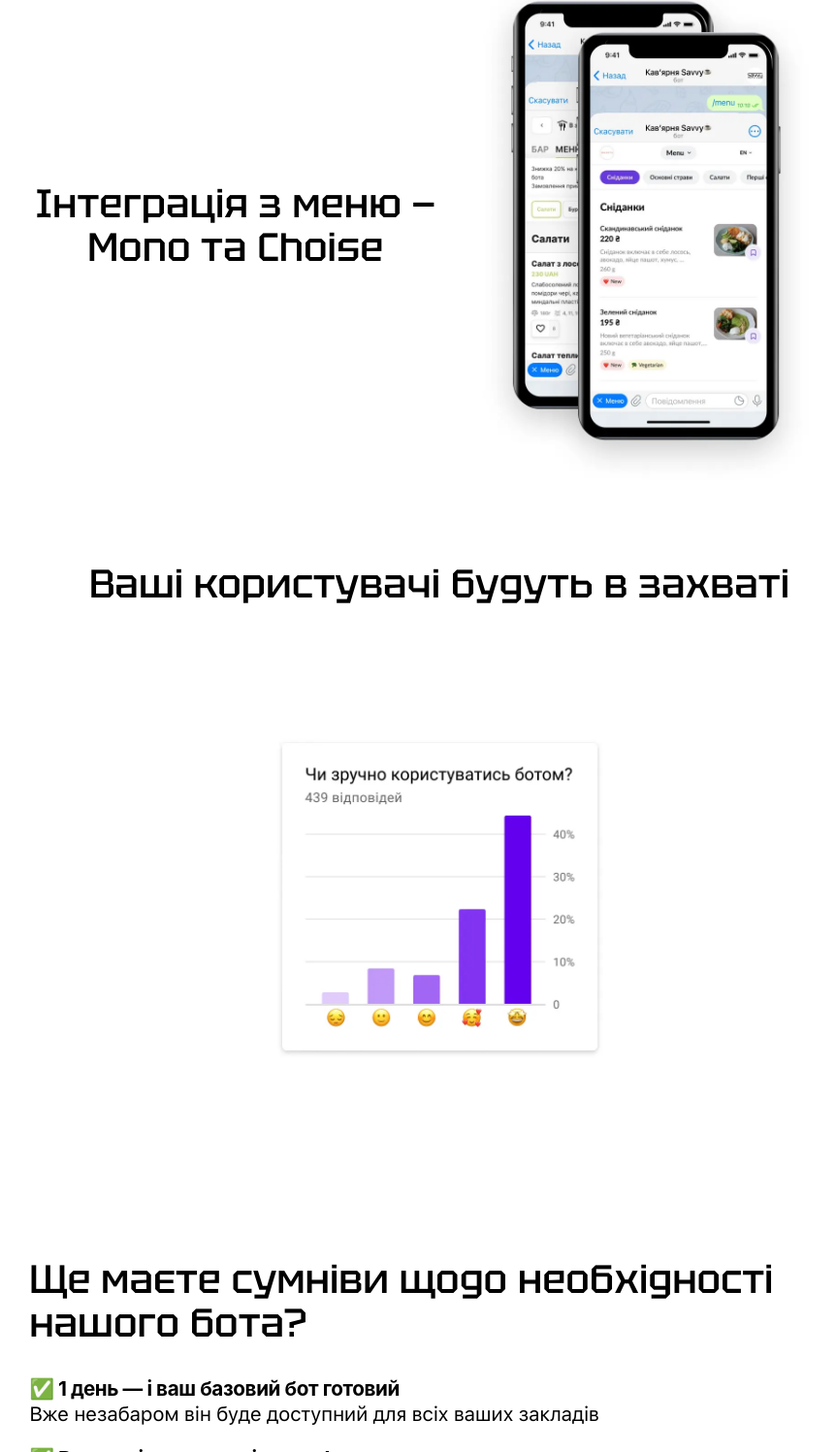
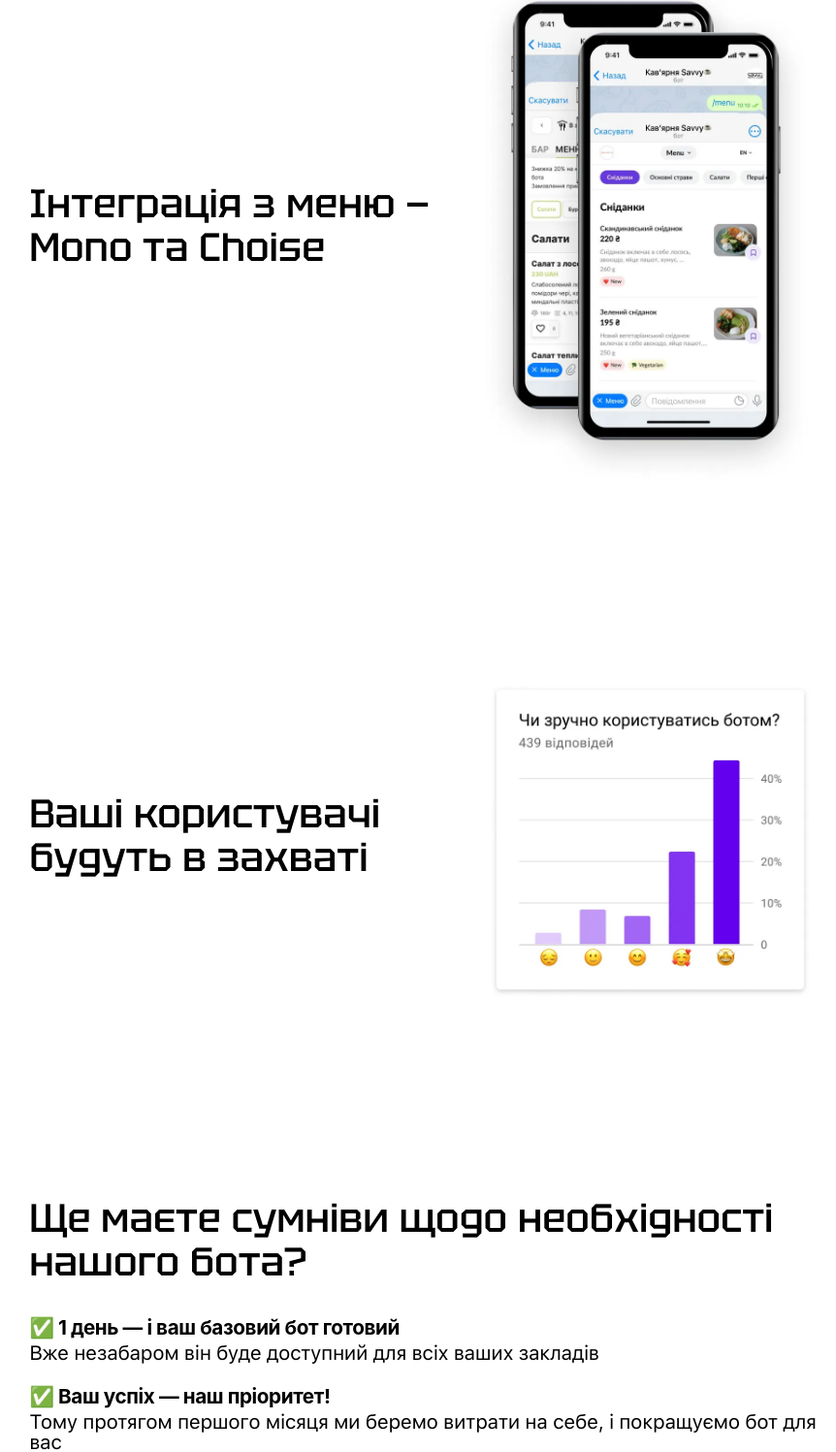
Before and after one commit to KIBINNANEKO/layout-landing-savvy-service, a plain HTML site: page index.html in a window 1280 px wide. Shown: the part 2781-4278 px from the top of the page at 97% size, without its empty margins (187-1049 px from the left). Drawn offline with nearby package versions, Linux system fonts and the light colour scheme; a web font is replaced by a local one.

Commit message:
fix: fixed 4, 5 block text alignes

```diff
--- a/index.html
+++ b/index.html
@@ -83,7 +83,7 @@
 			<div class="block-4">
 				<div class="page display-flex__not-reverse">
 					<div>
-						<h2 class="main-subheader">Інтеграція з меню — Mono та Choise</h2>
+						<h2 class="main-subheader__optional">Інтеграція з меню — Mono та Choise</h2>
 					</div>
 					<div>
 						<p class="align-center"><img class="full-image__full" src="img/images/mono-choise.webp" alt="Демонстрація інтеграцій" />
@@ -94,9 +94,13 @@
 		</div>
 		<div class="_container">
 			<div class="block-5">
-				<div class="page">
-					<h2 class="main-subheader">Ваші користувачі будуть в захваті</h2>
-					<p class="align-center"><img class="full-image" src="img/images/graphic.webp" alt="Графік відмінних відгуків" /></p>
+				<div class="page display-flex__not-reverse">
+					<div>
+						<h2 class="main-subheader__optional">Ваші користувачі будуть в захваті</h2>
+					</div>
+					<div>
+						<p class="align-center"><img class="full-image__full" src="img/images/graphic.webp" alt="Графік відмінних відгуків" /></p>
+					</div>
 				</div>
 			</div>
 		</div>
--- a/styles/_global.scss
+++ b/styles/_global.scss
@@ -56,6 +56,18 @@
 		@media(min-width: 980px) {
 			text-align: left;
 		}
+	}
+
+	&__optional{
+		@extend .main-subheader;
+
+		@media(max-width: 980px) {
+				text-align: center;
+			}
+
+			@media(min-width: 980px) {
+				text-align: left;
+			}
 	}
 
 }
```
Also changed, not shown: styles/css/index.css.
